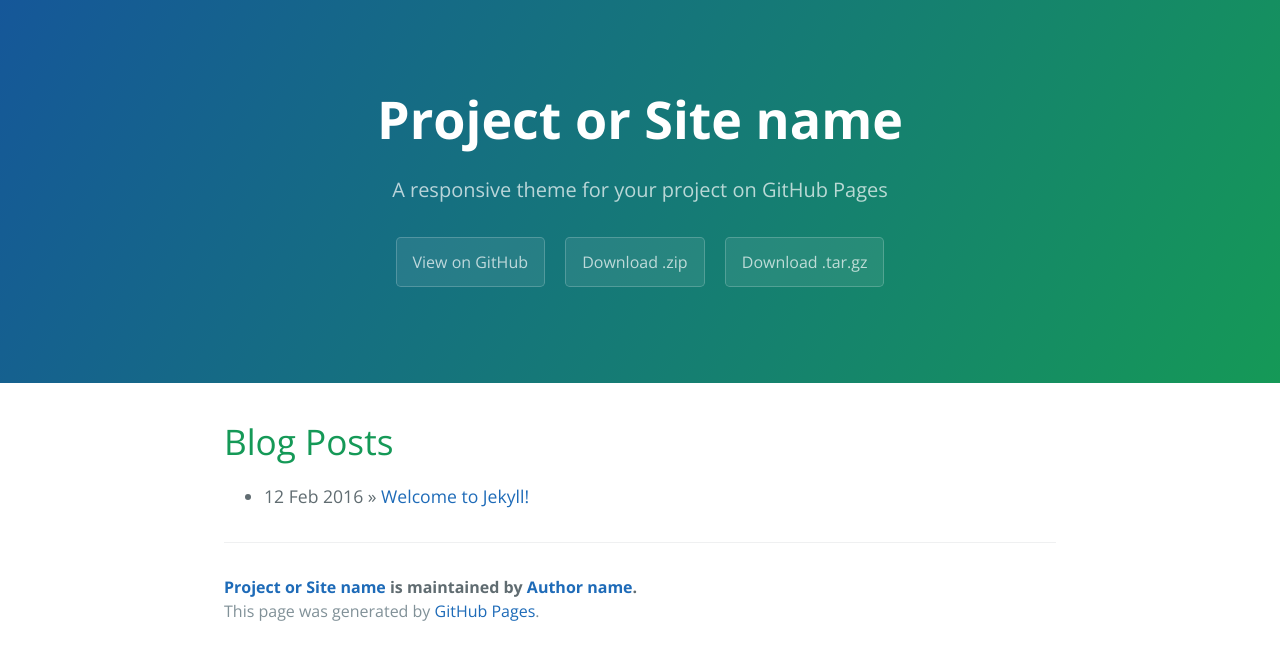
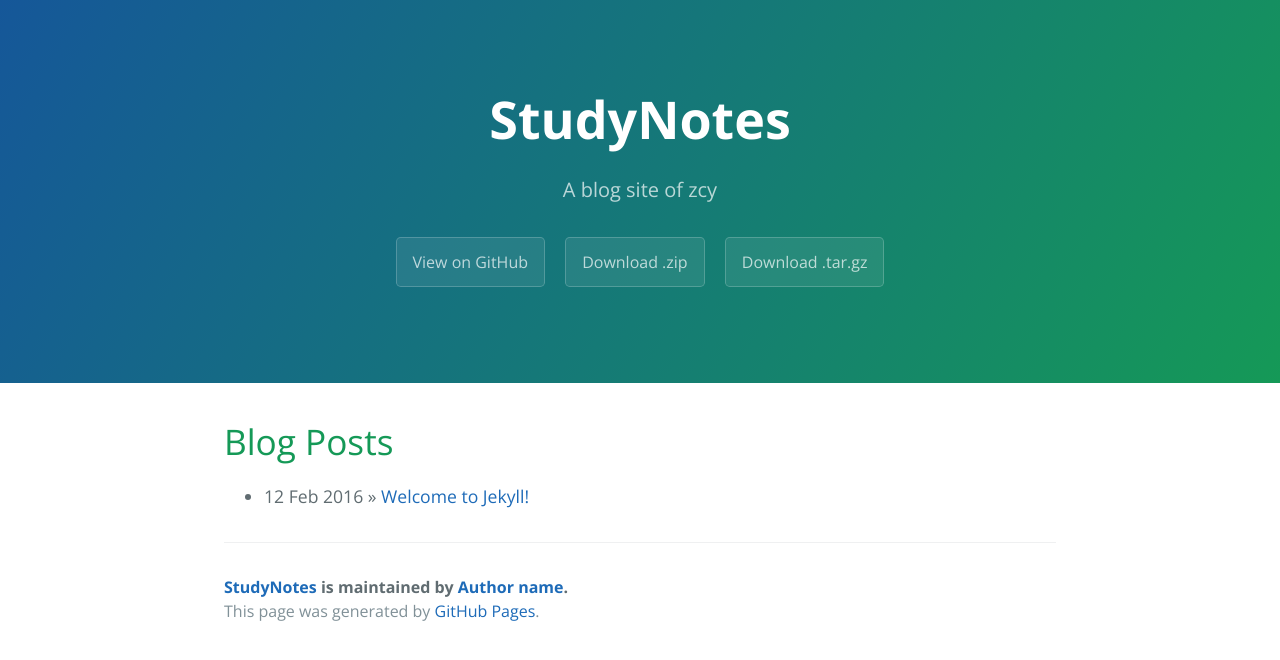
Before and after one commit to DummyNodeHead/DummyNodeHead.github.io, a Jekyll site: the page built from index.html, in a window 1280 px wide. Shown: the top 660 px of the page. Built offline with Jekyll 4.4.1, drawn with Linux system fonts in a browser that asks for light colours; the list of posts is cut into pages by our own code.

Commit message:
Update _config.yml

```diff
--- a/_config.yml
+++ b/_config.yml
@@ -1,7 +1,7 @@
 # Setup
-title:        Project or Site name
-tagline:      A responsive theme for your project on GitHub Pages
-baseurl:      ""
+title:        StudyNotes
+tagline:      A blog site of zcy
+baseurl:      "https://dummynodehead.github.io"
 paginate:     1
 locale:       "en"
 
```
